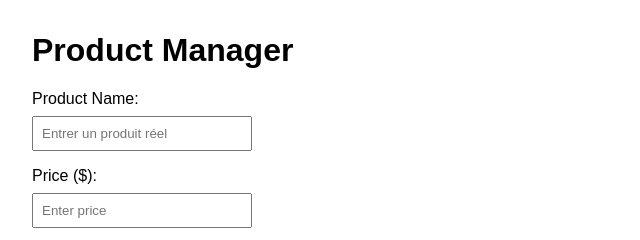
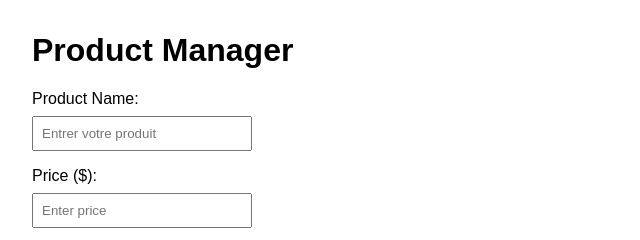
Before and after one commit to Echate12/devopscontrole, a plain HTML site: page index.html in a window 1280 px wide. Shown: the top 240 px of the page, 0-640 px from the left. Drawn offline with Linux system fonts and the light colour scheme.

Commit message:
first commit

```diff
--- a/index.html
+++ b/index.html
@@ -20,7 +20,7 @@
   <div id="productForm">
     <div class="form-group">
       <label for="productName">Product Name:</label>
-      <input type="text" id="productName" placeholder="Entrer un produit réel">
+      <input type="text" id="productName" placeholder="Entrer votre produit ">
     </div>
     <div class="form-group">
       <label for="productPrice">Price ($):</label>
```
